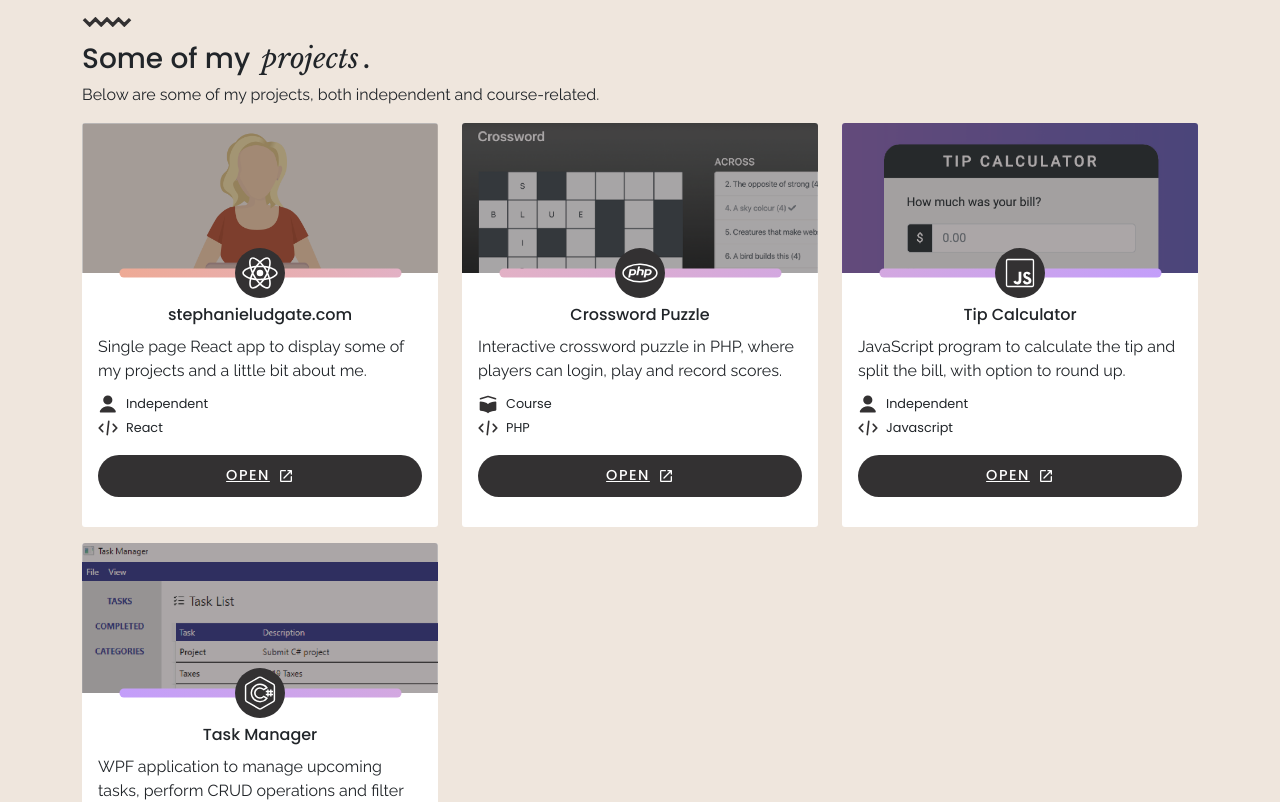
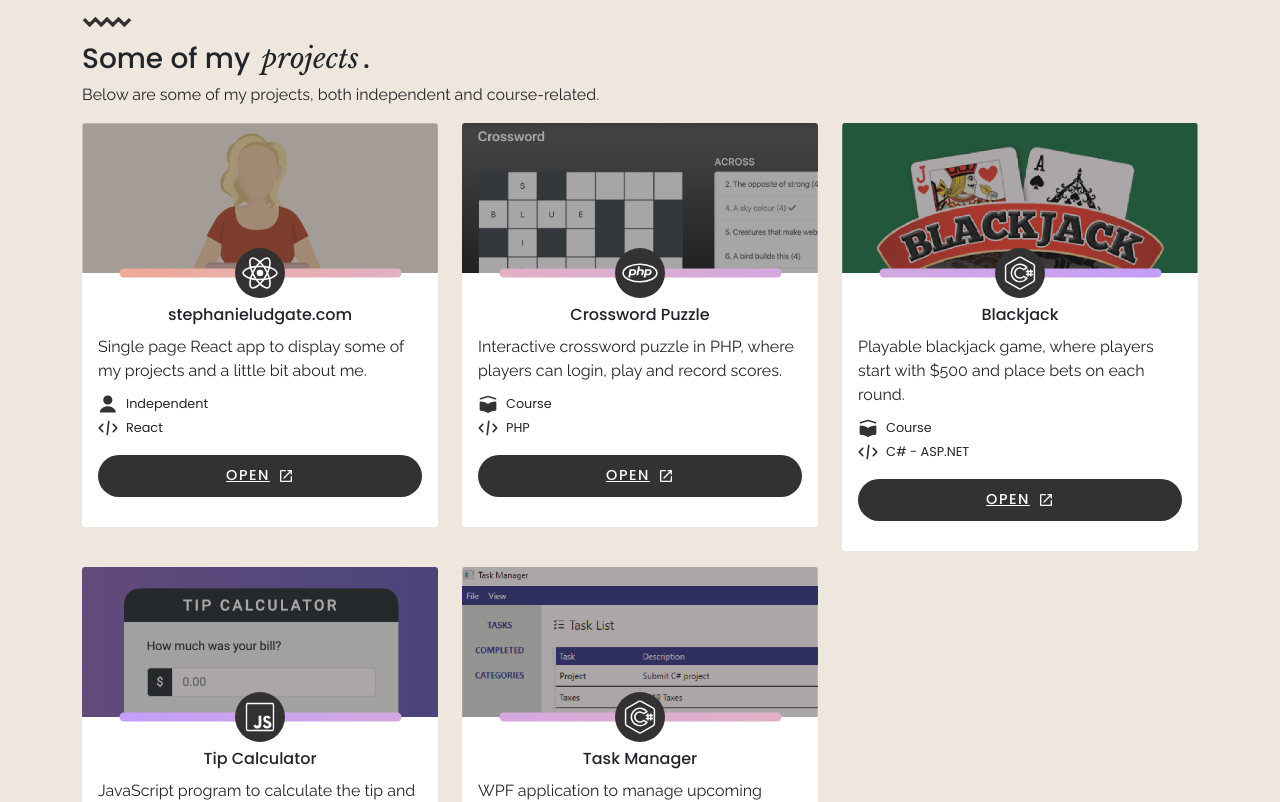
Before and after one commit to stephanieludgate/portfolio-stephanieludgate.com, a React (Create React App) app in the folder stephanieludgate.com/: page / in a window 1280 px wide. Shown: the part 1440-2242 px from the top of the page. Built offline with nearby package versions, Linux system fonts and the light colour scheme; the HTML template or start-up script is replaced by a standard one; a web font is replaced by a local one.

Commit message:
Added blackjack project content

```diff
--- a/stephanieludgate.com/src/project-content.js
+++ b/stephanieludgate.com/src/project-content.js
@@ -17,6 +17,16 @@ const projects = [
         langIcon: 'php',
         coverImg: 'thumbnail-crossword',
         github: 'https://github.com/stephanieludgate/portfolio-crossword'
+    },
+
+    {
+        name: 'Blackjack',
+        description: 'Playable blackjack game, where players start with $500 and place bets on each round.',
+        type: 'Course',
+        language: 'C# - ASP.NET',
+        langIcon: 'csharp',
+        coverImg: 'thumbnail-blackjack',
+        github: 'https://github.com/stephanieludgate/portfolio-blackjack'
     },
 
     {
```
Also changed, not shown: stephanieludgate.com/public/images/thumbnail-blackjack.png (added), 1 other file (tests, documents, lock files or other folders).
